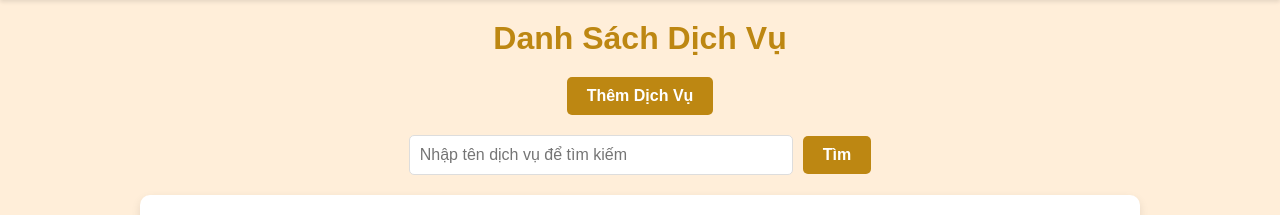
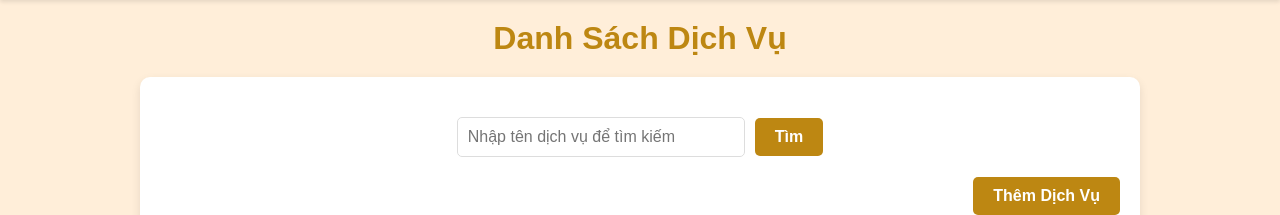
Before and after one commit to kiimduyenn/duannhom, a Django app: template DIVA/templates/dich_vu/danh_sach.html in a window 1280 px wide. Shown: the part 75-290 px from the top of the page. Run offline with Django 3.2, Linux system fonts and the light colour scheme; the template is opened without the code that fills it, so the values that code supplies are empty.

Commit message:
qnhi update

```diff
--- a/DIVA/templates/dich_vu/danh_sach.html
+++ b/DIVA/templates/dich_vu/danh_sach.html
@@ -2,7 +2,7 @@
 
 {% block content %}
         {% if messages %}
-    <div class="messages-container">
+    <div>
         {% for message in messages %}
         <div class="message {{ message.tags }}">
             {{ message }}
@@ -13,18 +13,22 @@
 <div>
     <h1 class="table-title">Danh Sách Dịch Vụ</h1>
 
-    <div class="action-buttons">
-        <a href="{% url 'them_dich_vu' %}" class="btn">Thêm Dịch Vụ</a>
-    </div>
+    <div class="table-container">
 
         <div class="search-container">
             <form method="get" action="" class="search-box">
-            <input type="search" name="q" placeholder="Nhập tên dịch vụ để tìm kiếm" class="search-bar" value="{{ request.GET.q }}">
+                <input type="search" name="q" placeholder="Nhập tên dịch vụ để tìm kiếm"
+                       class="search-bar" value="{{ request.GET.q }}">
                 <button type="submit" class="btn">Tìm</button>
             </form>
         </div>
 
-    <div class="table-container">
+        <div style="text-align: right; ">
+            <button class="action-add">
+                <a href="{% url 'them_dich_vu' %}" style="font-size: 16px;">Thêm Dịch Vụ</a>
+            </button>
+        </div>
+
         <table class="styled-table">
             <thead>
                 <tr>
@@ -51,16 +55,12 @@
                                 <input type="hidden" name="MaDV" value="{{ dichvu.MaDV }}">
                                 <button type="submit" class="btn action-link update-link">Sửa</button>
                             </form>
-                            {% if user.is_superuser %}
                             <form method="POST" action="{% url 'xoa_dich_vu' dichvu.MaDV %}">
                                 {% csrf_token %}
                                 <input type="hidden" name="MaDV" value="{{ dichvu.MaDV }}">
                                 <button type="submit" class="btn action-link delete-link"
                                     onclick="return confirm('Bạn có chắc chắn muốn xóa dịch vụ này?');">Xóa</button>
                             </form>
-                            {%else%}
-                                --
-                            {%endif%}
                         </div>
                     </td>
                 </tr>
@@ -239,6 +239,7 @@
         cursor: pointer;
         float: right;
         border: none;
+
     }
 
     .action-add a {
--- a/DIVA/templates/dich_vu/them_dich_vu.html
+++ b/DIVA/templates/dich_vu/them_dich_vu.html
@@ -26,7 +26,7 @@
     }
 
     .complaint-title {
-        font-size: 24px;
+        font-size: 28px;
         font-weight: bold;
         color: #BD8712;
         margin-bottom: 20px;
```
Also changed, not shown: DIVA/templates/dich_vu/cap_nhat_dich_vu.html (+9 -6 lines). Lines whose indentation alone changed are shown as unchanged.
